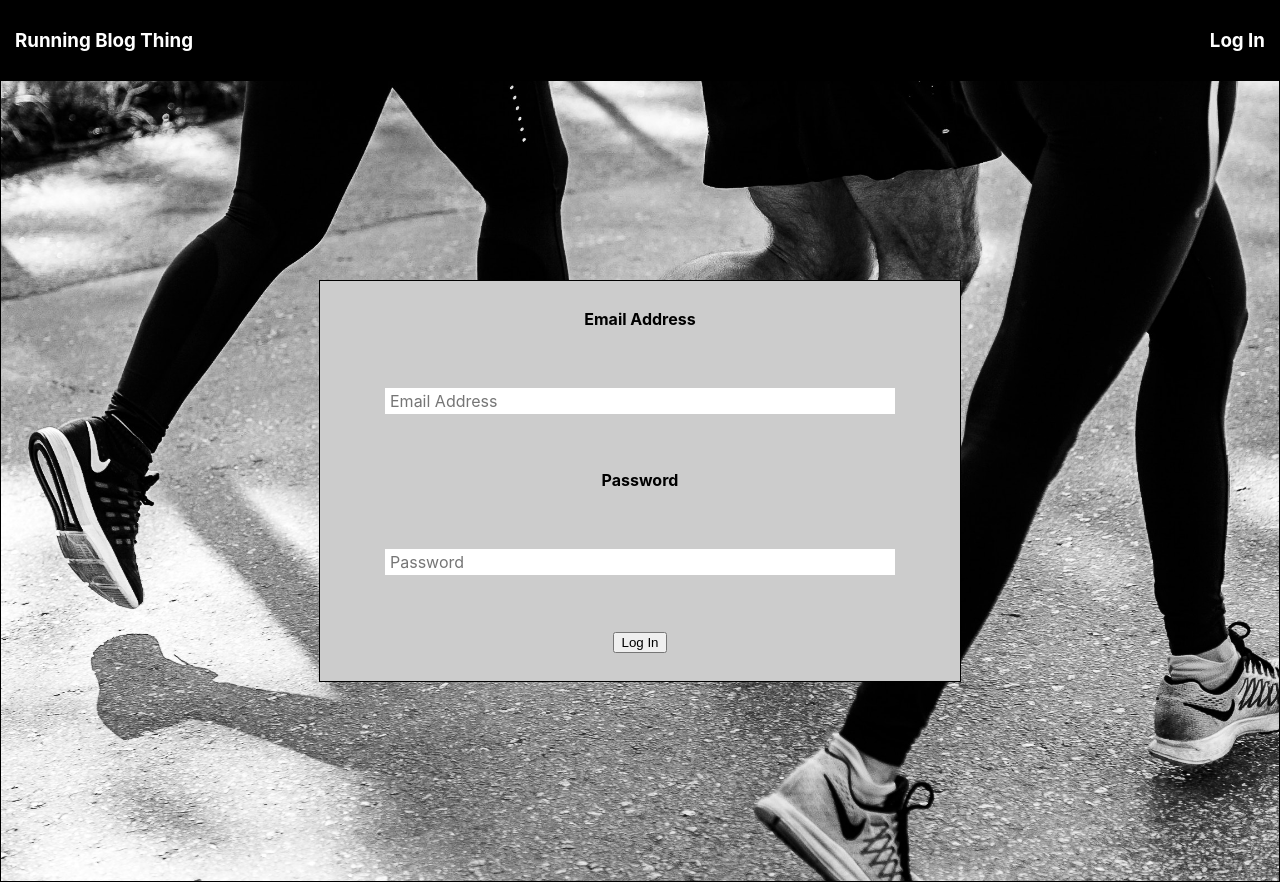
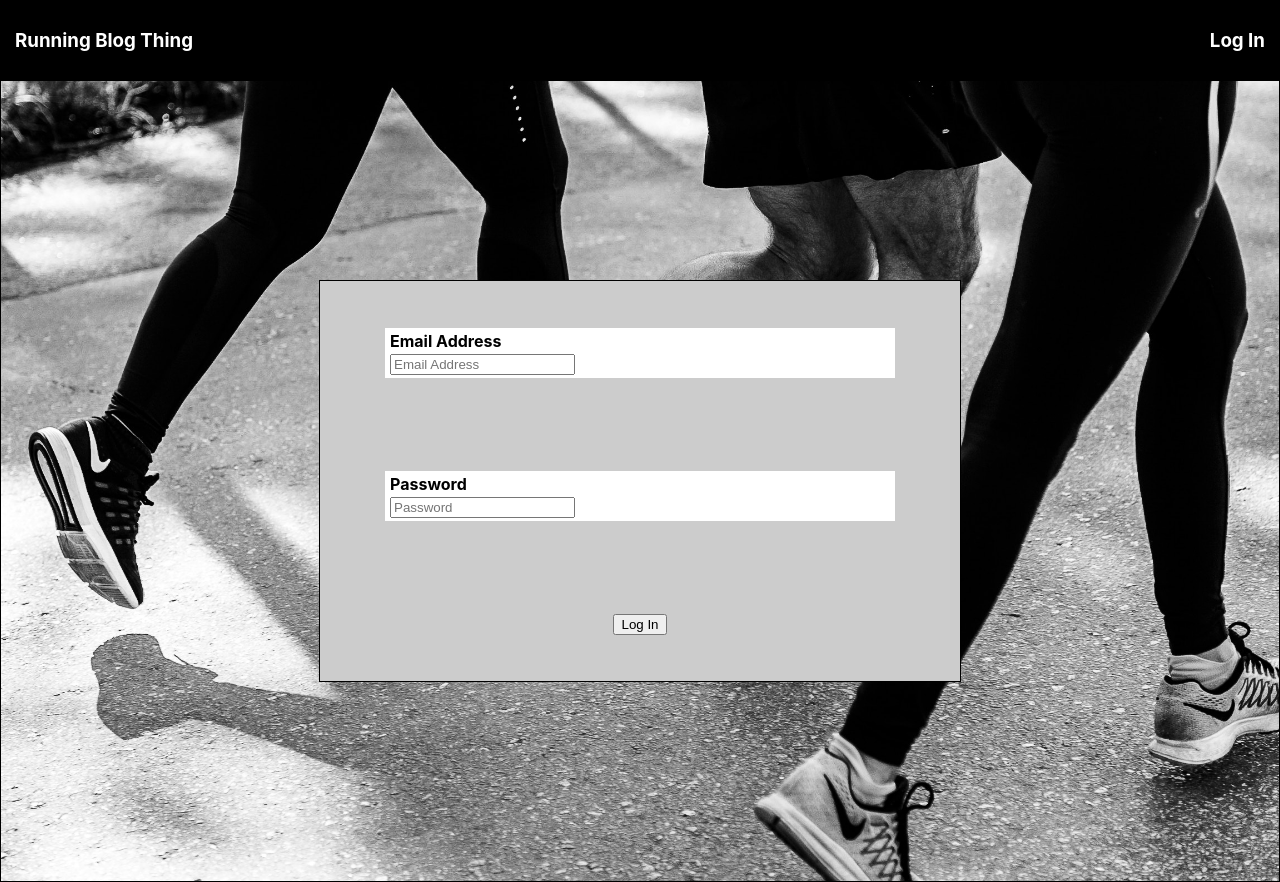
Before and after one commit to nathanejbrown/runners-blog, a React (Create React App) app: page /login in a window 1280 px wide. Built offline with nearby package versions, Linux system fonts and the light colour scheme.

Commit message:
Didn't actually do any form validation. Instead added switch in Input component to create inputs dynamically.

```diff
--- a/src/components/Input/Input.css
+++ b/src/components/Input/Input.css
@@ -4,7 +4,7 @@
     margin-bottom: 2px;
 }
 
-.InputElement {
+.Input {
     border: 1px solid #ccc;
     background-color: white;
     font: inherit;
@@ -15,6 +15,6 @@
     box-sizing: border-box;
 }
 
-.InputElement:focus {
+.Input:focus {
     background-color: #ccc;
 }
--- a/src/components/Input/Input.js
+++ b/src/components/Input/Input.js
@@ -1,20 +1,57 @@
-import React, { Fragment } from 'react';
+import React from 'react';
 import './Input.css';
 
-const Input = (props) => (
+const Input = (props) => {
+    let inputElement = null;
 
-    <Fragment>
+    switch (props.elementType) {
+        case ('input'):
+            inputElement = <input
+            value={props.value}
+            onChange={props.changed}
+            placeholder={props.inputPlaceholder}
+            name={props.inputName} />;
+            break;
+        case ('textarea'):
+            inputElement = <textarea
+            value={props.value}
+            onChange={props.changed} />;
+            break;
+        case ('select'):
+            inputElement = (
+            <select
+                value={props.value}
+                onChange={props.changed} >
+                {props.elementConfig.options.map(option => (
+                <option key={option.value} value={option.value}>
+                    {option.displayValue}
+                </option>
+                ))}
+            </select>
+            )
+        break;
+        case ('password'):
+            inputElement = <input
+                    type='password'
+                    onChange={props.changed}
+                    placeholder={props.inputPlaceholder}
+                    name={props.inputName}
+                    />
+        break;
+        default:
+            inputElement = <input
+            {...props.elementConfig}
+            value={props.value || ''}
+            onChange={props.changed} />
+    }
+
+    return (
+    <div className='Input'>
         <label className='Label'>{props.label}</label>
-        <input
-            className='InputElement'
-            type={props.inputType}
-            name={props.inputName}
-            placeholder={props.inputPlaceholder}
-            onChange={props.changed}
-            >
-        </input>
-    </Fragment>
+        {inputElement}
+    </div>
+    )
+};
 
-)
 
 export default Input;
--- a/src/containers/Login/Login.js
+++ b/src/containers/Login/Login.js
@@ -37,8 +37,8 @@ class Login extends Component {
                 <Header loggedIn={this.props.loggedIn}/>
                 <div className='formBox'>
                     <form>
-                        <Input inputName='email' inputType='text' inputPlaceholder='Email Address' label='Email Address' changed={(event) => this.changedInput(event)}></Input>
-                        <Input inputName='password' inputType='password' inputPlaceholder='Password' label='Password' changed={(event) => this.changedInput(event)}></Input>
+                        <Input inputName='email' elementType='input' inputPlaceholder='Email Address' label='Email Address' changed={(event) => this.changedInput(event)}></Input>
+                        <Input inputName='password' elementType='password' inputPlaceholder='Password' label='Password' changed={(event) => this.changedInput(event)}></Input>
                         <button type='submit' onClick={(event) => this.processLogin(event)}>Log In</button>
                     </form>
                 </div>
--- a/src/store/actions/login.js
+++ b/src/store/actions/login.js
@@ -20,7 +20,7 @@ export const startLogin = (user) => {
         //   dispatch(fetchPostsSuccess(res.data))
         })
         .catch(err => {
-          console.log(err)
+          console.log('Incorrect Login Information');
         });
     }
 }
```
